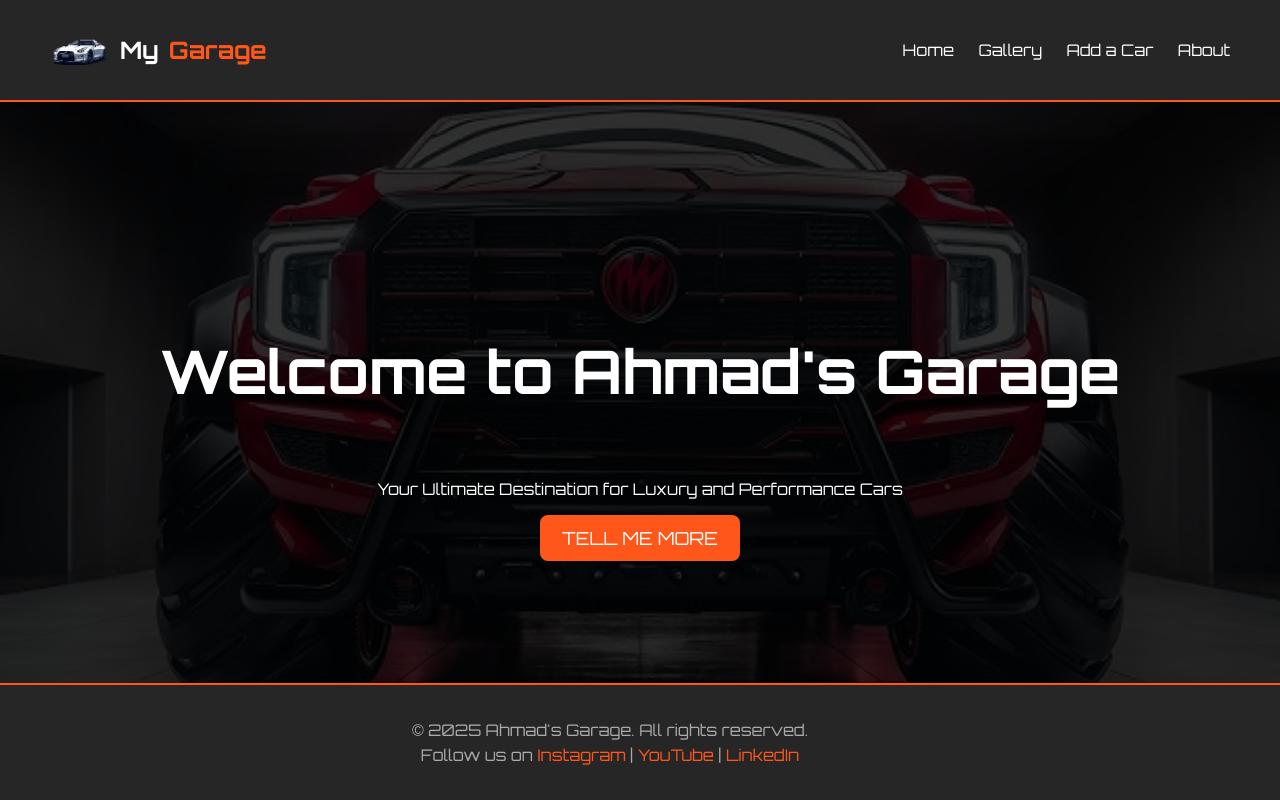
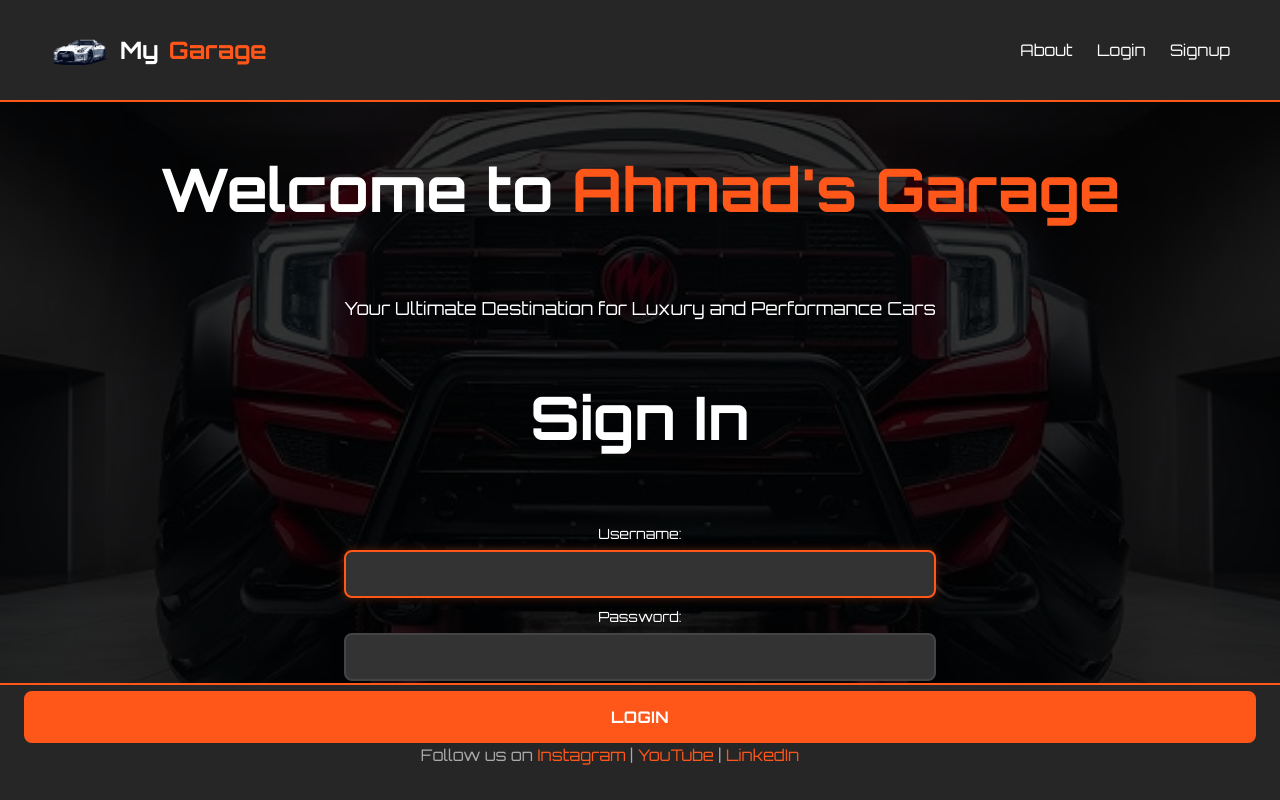
Before and after one commit to 27mdhaddad/Ahmad-s-Garage, a Django app: page / in a window 1280 px wide. Run offline with Django 5.2, Linux system fonts and the light colour scheme.

Commit message:
now you can log in and out ,authentication, authorixation and cars now have their users

```diff
--- a/ahmadsgarage/urls.py
+++ b/ahmadsgarage/urls.py
@@ -20,5 +20,6 @@ from django.urls import path, include
 urlpatterns = [
     path('admin/', admin.site.urls),
     path('', include('main_app.urls')),# Mount the main_app URLs at the root
+    path('accounts/', include('django.contrib.auth.urls')),
 
 ]
--- a/main_app/models.py
+++ b/main_app/models.py
@@ -1,5 +1,6 @@
 from django.db import models
 from django.urls import reverse
+from django.contrib.auth.models import User
 
 # Create your models here.
 class Car(models.Model):
@@ -9,6 +10,7 @@ class Car(models.Model):
     model = models.CharField(max_length=100)
     description = models.TextField(max_length=500)
     price = models.IntegerField()
+    user = models.ForeignKey(User, on_delete=models.CASCADE) # forein key linking to a user account
 
 
     def __str__(self):
--- a/main_app/static/css/base.css
+++ b/main_app/static/css/base.css
@@ -77,32 +108,22 @@ nav a:hover{
     position: relative;
     z-index: 2;
 }
+
+.hero-content p{
+    margin: 10px 320px;
+    font-size: large;
+
+}
+
+.hero-content span{
+    color: #ff571a;
+}
 .hero h1 {
     font-size: 60px;
     margin-bottom: 70px;
 }
-.hero .aboutbtn {
 
-    border-radius: 8px;
-    background: #ff571a;
-    color: #fff;
-    font-size: 18px;
-    cursor: pointer;
 
-    padding: 10px 20px;
-
-    transition: 0.3s;
-    border: 2px solid rgb(255, 87, 26);
-
-    display: inline-block;
-
-    text-transform: uppercase;
-}
-.hero .aboutbtn:hover {
-    background: transparent;
-    box-shadow: 0px 3px 10px 0px rgba(250, 92, 1, 0.973);
-
-}
 .btn-detail {
     padding: 12px 30px;
     font-size: 16px;
--- a/main_app/static/css/form.css
+++ b/main_app/static/css/form.css
@@ -55,6 +55,7 @@ table th {
 table input[type="text"],
 table input[type="number"],
 table input[type="date"],
+form input[type="password"],
 table textarea,
 table select {
     width: 100%;
--- a/main_app/static/css/home.css
+++ b/main_app/static/css/home.css
@@ -0,0 +1,58 @@
+form p {
+    margin-bottom: 20px;
+}
+
+
+form p label {
+    display: block;
+    margin-bottom: 8px;
+    font-weight: 500;
+    color: #fff;
+    font-size: 14px;
+}
+
+
+form p input[type="text"],
+form p input[type="email"],
+form p input[type="password"] {
+    width: 100%;
+    padding: 12px 15px;
+    border: 2px solid #444;
+    border-radius: 8px;
+    background: #333;
+    color: #fff;
+    font-size: 16px;
+
+    transition: all 0.3s;
+    box-sizing: border-box;
+}
+form p input:focus {
+    outline: none;
+    border-color: rgb(255, 87, 26);
+    box-shadow: 0 0 8px rgba(255, 87, 26, 0.3);
+}
+
+.login-submit {
+    width: 100%;
+    padding: 14px;
+    font-size: 16px;
+    font-weight: 600;
+    border-radius: 8px;
+    cursor: pointer;
+    transition: 0.3s;
+    text-transform: uppercase;
+    border: 2px solid rgb(255, 87, 26);
+    background: rgb(255, 87, 26);
+    color: #fff;
+    letter-spacing: 0.5px;
+}
+
+.login-submit:hover {
+    background: rgba(255, 87, 26, 0.9);
+    box-shadow: 0px 3px 10px 0px rgba(250, 92, 1, 0.973);
+    transform: translateY(-2px);
+}
+
+.login-submit:active {
+    transform: translateY(0);
+}
--- a/main_app/templates/base.html
+++ b/main_app/templates/base.html
@@ -27,11 +27,24 @@
             <img src="{% static 'img/nissan_gtr__YTH8xIZM.png' %}" alt="logo" height="60">
             My<span>Garage</span>
         </div>
+
         <nav>
+            {% if user.is_authenticated %}
             <a href="{% url 'home' %}">Home</a>
             <a href="{% url 'gallery' %}">Gallery</a>
             <a href="{% url 'car-create' %}">Add a Car</a>
             <a href="{% url 'about' %}">About</a>
+            <form id='logout-form' method='post' action="{% url 'logout' %}">
+                {% csrf_token %}
+                <button type='submit'>Logout</button>
+            </form>
+
+            {% else %}
+            <a href="{% url 'about' %}">About</a>
+            <a href="{% url 'home' %}">Login</a>
+            <a href="{% url 'signup' %}">Signup</a>
+
+            {% endif %}
         </nav>
     </header>
 
@@ -47,7 +60,7 @@
 
     <footer>
         <p>© 2025 Ahmad's Garage. All rights reserved.</p>
-        <p>Follow us on <a target='_blank' href="https://www.instagram.com"> Instagram</a> | <a target='_blank' href="https://www.youtube.com">YouTube</a> | <a target='_blank' href="https://www.linkedin.com">LinkedIn</a></p>
+        <p>Follow us on <a target='_blank' href="https://www.instagram.com"> Instagram</a> | <a target='_blank' href="https://www.youtube.com">YouTube</a> | <a target='_blank' href="https://www.linkedin.com/in/ahmadhaddad1/">LinkedIn</a></p>
     </footer>
 
 
--- a/main_app/templates/cars/gallery.html
+++ b/main_app/templates/cars/gallery.html
@@ -16,7 +16,7 @@
                         <div class="car-info">
                             <h3>{{ car.name }} {{ car.year }}</h3>
                             <p>{{ car.description }}</p>
-                            <button>Book a ride</button>
+                            <button>Add Accessory</button>
                         </div>
                     </div>
                 </a>
--- a/main_app/templates/home.html
+++ b/main_app/templates/home.html
@@ -1,14 +1,27 @@
 {% extends 'base.html' %}
 {% load static %}
+{% block head %}
+    <link rel='stylesheet' href='{% static 'css/home.css' %}' />
+{% endblock %}
 {% block content %}
 
 
     <section class="hero">
         <div class="hero-content">
-            <h1>Welcome to Ahmad's Garage</h1>
+            <h1>Welcome to <span>Ahmad's Garage</span></h1>
             <p>Your Ultimate Destination for Luxury and Performance Cars</p>
+            {% if not user.is_authenticated %}
+            <section>
+                <form action="{% url 'home' %}" method='post' class='login'>
+                    <h1>Sign In</h1>
+                    {% csrf_token %}
+                    {{ form.as_p }}
+                    <input type="hidden" name="next" value="{{ next }}" />
+                    <button type="submit" class="login-submit">Login</button>
+                </form>
+            </section>
+            {% endif %}
 
-            <a class='aboutbtn' href="#">Tell me more</a>
         </div>
     </section>
 
--- a/main_app/templates/main_app/car_confirm_delete.html
+++ b/main_app/templates/main_app/car_confirm_delete.html
@@ -1,6 +1,7 @@
 {% extends 'base.html' %}
 {% load static %}
 {% block content %}
+<div class='confirm-container'>
     <div class='page-header'>
         <h1>Delete Car</h1>
         <img src="{% static 'img/hq720-removebg-preview.png' %}" alt="Ahmad's Car" class="carImg">
@@ -12,5 +13,6 @@
         <a href="{% url 'car-detail' car.id %}" class='btn-detail btn-secondary'>Cancel</a>
         <button type='submit' class='btn-detail btn-danger'>Yes - Delete</button>
     </form>
+</div>
 
 {% endblock %}
--- a/main_app/urls.py
+++ b/main_app/urls.py
@@ -4,12 +4,13 @@ from . import views # Import views from the current app
 
 urlpatterns = [
     # our routes for the main_app
-    path('', views.home, name='home'),  # Home page
+    path('', views.Home.as_view(), name='home'),  # Home page
     path('about/', views.about, name='about'),  # About page
     path('gallery/', views.gallery, name='gallery'),  # Gallery page (using home view as placeholder)
     path('cars/<int:car_id>/', views.car_detail, name='car-detail'),  # Car detail page
     path('cars/create/', views.CarCreate.as_view(), name='car-create'),
     path('cars/<int:pk>/update/', views.CarUpdate.as_view(), name='car-update'),
     path('cars/<int:pk>/delete/', views.CarDelete.as_view(), name='car-delete'),
+    path('accounts/signup/', views.signup, name='signup'),
 
 ]
--- a/main_app/views.py
+++ b/main_app/views.py
@@ -1,11 +1,19 @@
-from django.shortcuts import render
+from django.shortcuts import render, redirect
 from django.views.generic.edit import CreateView, UpdateView, DeleteView
+from django.contrib.auth.views import LoginView
+from django.contrib.auth import login
+from django.contrib.auth.forms import UserCreationForm
+from django.contrib.auth.decorators import login_required
+from django.contrib.auth.mixins import LoginRequiredMixin
+
 from django.http import HttpResponse # to send simple HTTP responses
 from .models import Car  # Import the Car model
 
 # Create your views here.
-def home(request):
-    return render(request, 'home.html')
+
+
+class Home(LoginView):
+    template_name = 'home.html'
 
 
 
@@ -16,30 +24,68 @@ def about(request):
 
 
 
+@login_required
+def gallery(request):
+    #cars = Car.objects.all()  # Fetch all car records from the database
 
-def gallery(request):
-    cars = Car.objects.all()  # Fetch all car records from the database
+    cars = Car.objects.filter(user=request.user) # Fetch all car records from the database for this user
     return render(request, 'cars/gallery.html', {'cars': cars})
 
 
-
+@login_required
 def car_detail(request, car_id):
     car = Car.objects.get(id=car_id)  # Fetch the car with the given ID
     return render(request, 'cars/car-detail.html', {'car': car})
 
 
 
-class CarCreate(CreateView):
+class CarCreate(LoginRequiredMixin, CreateView):
     model = Car
-    fields = '__all__'
+    fields = {'name',  'model', 'color', 'description','year', 'price'}
 
 
-class CarUpdate(UpdateView):
+    def form_valid(self, form):
+        form.instance.user = self.request.user
+
+        return super().form_valid(form)
+
+
+class CarUpdate(LoginRequiredMixin, UpdateView):
     model = Car
     fields = ['color', 'description', 'price']
 
 
 
-class CarDelete(DeleteView):
+class CarDelete(LoginRequiredMixin, DeleteView):
     model = Car
     success_url = '/gallery/'
+
+
+
+
+def signup(request):
+    error_message = ''
+
+    if request.method == 'post':
+        form = UserCreationForm(request.POST)
+
+        if form.is_valid():
+            user = form.save()
+
+            login(request, user)
+
+            return redirect('gallery')
+
+    else:
+        error_message = 'Invalid sign up - try again!'
+
+
+    form = UserCreationForm()
+    return render(
+        request,
+        'signup.html',
+        {
+            'form': form,
+            'error_message': error_message
+        }
+    )
```
Also changed, not shown: other parts of main_app/static/css/base.css (+48 -6 lines), ahmadsgarage/settings.py (+7 -0 lines), main_app/templates/about.html (+13 -18 lines), main_app/templates/cars/car-detail.html (+4 -4 lines), main_app/templates/signup.html (added, +33 -0 lines), db.sqlite3, main_app/migrations/0003_car_user.py (added).
